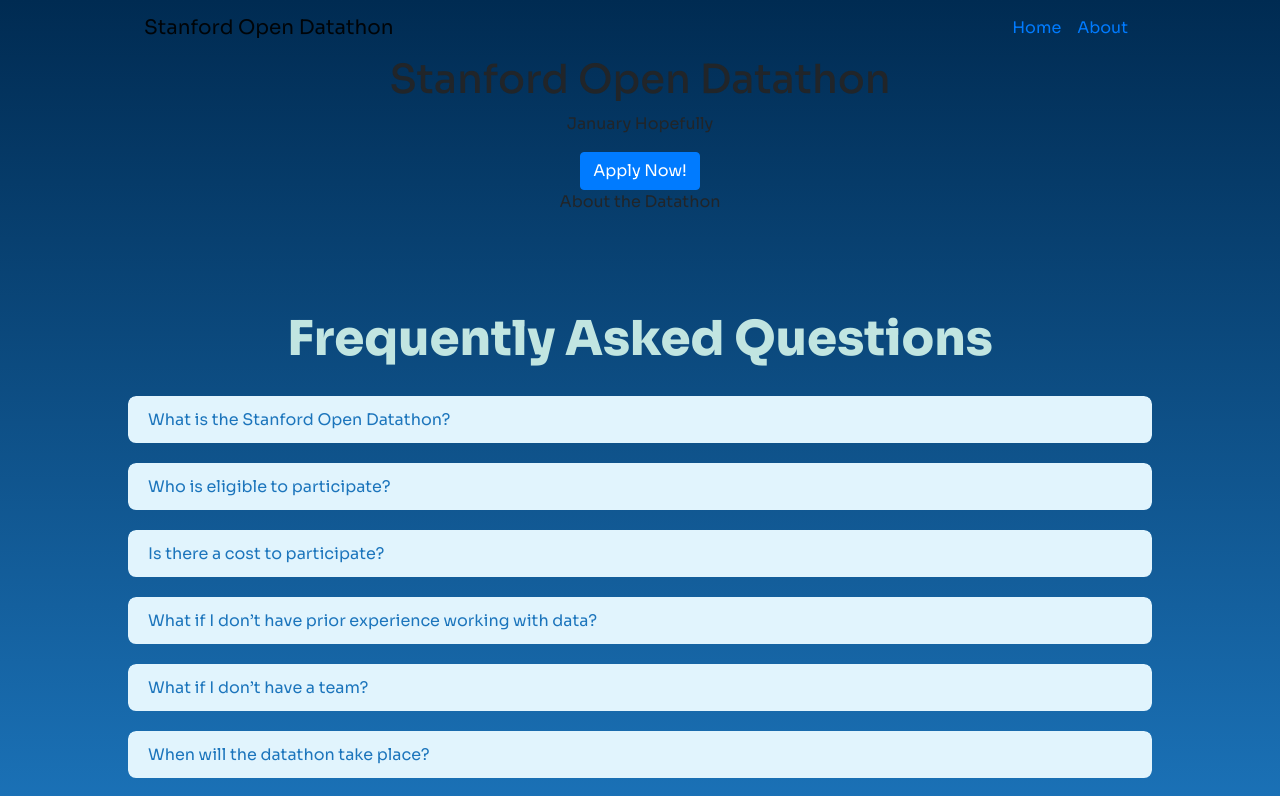
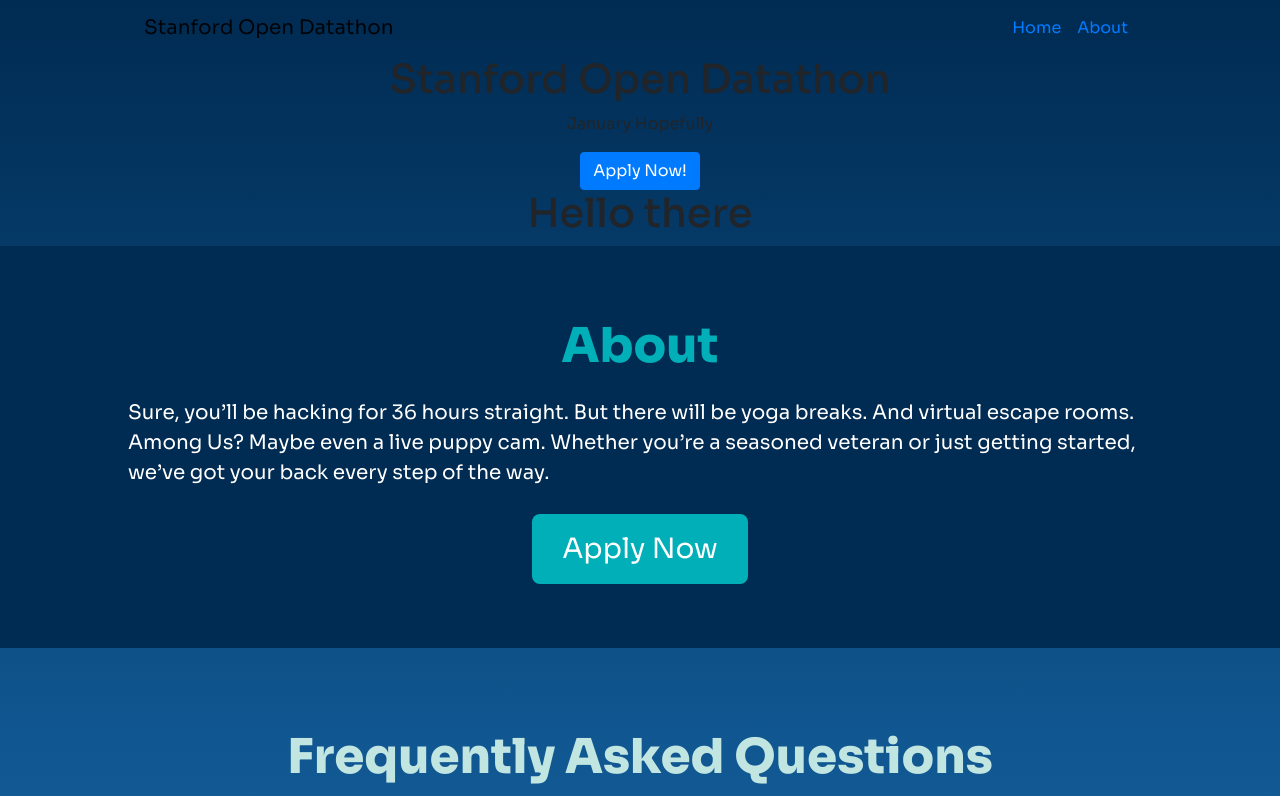
Before and after one commit to StanfordOpenData/stanford-open-datathon, a React (Create React App) app: page / in a window 1280 px wide. Shown: the top 796 px of the page. Built offline with nearby package versions, Linux system fonts and the light colour scheme.

Commit message:
finished basic about

```diff
--- a/package.json
+++ b/package.json
@@ -3,6 +3,8 @@
   "version": "0.1.0",
   "private": true,
   "dependencies": {
+    "@material-ui/core": "^4.11.2",
+    "@material-ui/icons": "^4.11.2",
     "@testing-library/jest-dom": "^4.2.4",
     "@testing-library/react": "^9.5.0",
     "@testing-library/user-event": "^7.2.1",
--- a/src/App.js
+++ b/src/App.js
@@ -1,22 +1,24 @@
-import React from 'react';
-import Navbar from './components/navbar';
-import Home from './components/home';
-import About from './components/about';
-import Tracks from './components/tracks';
-import FAQ from './components/faq';
-import Sponsors from './components/sponsors';
-import Footer from './components/footer';
+import React from "react";
+import Navbar from "./components/navbar";
+import Home from "./components/home";
+import About from "./components/about";
+import Tracks from "./components/tracks";
+import FAQ from "./components/faq";
+import Sponsors from "./components/sponsors";
+import Footer from "./components/footer";
+import DilanAbout from "./components/About/About";
 
 function App() {
   return (
     <div>
-      <Navbar/>
-      <Home/>
-      <About/>
-      <Tracks/>
-      <FAQ/>
-      <Sponsors/>
-      <Footer/>
+      <Navbar />
+      <Home />
+      <DilanAbout />
+      <About />
+      <Tracks />
+      <FAQ />
+      <Sponsors />
+      <Footer />
     </div>
   );
 }
--- /dev/null
+++ b/src/components/About/About.js
@@ -0,0 +1,23 @@
+/* File Description */
+
+/* Local Imports */
+
+/* Third Party Imports */
+import React from "react";
+import { makeStyles } from "@material-ui/core/styles";
+
+const useStyles = makeStyles((theme) => ({
+  main: {
+    border: "2px solid white",
+    backgroundColor: "#002B52",
+  },
+}));
+
+export default function About(props) {
+  const classes = useStyles();
+  return (
+    <div className="section-heading">
+      <h1>Hello there</h1>
+    </div>
+  );
+}
--- a/src/components/about.jsx
+++ b/src/components/about.jsx
@@ -1,13 +1,19 @@
-import React from 'react'
+import React from "react";
+import { about } from "./content.json";
 
 function About() {
+  console.log("this is about: ", about);
   return (
     <div id="about">
       <div id="container">
-        <p>About the Datathon</p>
+        <p class="section-heading about-header">About</p>
+        <p class="about-text">{about[0].content}</p>
+        <button type="button" class="apply-now-btn btn btn-primary">
+          Apply Now
+        </button>
       </div>
     </div>
   );
 }
 
-export default About
+export default About;
--- a/src/components/content.json
+++ b/src/components/content.json
@@ -4,45 +4,31 @@
     {
       "name": "Data Science (Journalism)",
       "description": "Craft an original piece of data journalism suitable for publication in a campus newspaper. Include both written content and charts to tell a story about a topic relevant to higher education.",
-      "reqs": [
-        "Article",
-        "GitHub Repo"
-      ],
-      "examples": [
-        "How much is a Stanford education worth?"
-      ]
+      "reqs": ["Article", "GitHub Repo"],
+      "examples": ["How much is a Stanford education worth?"]
     },
     {
       "name": "Data Science (Modeling)",
       "description": "Develop a statistical model analyzing a subject related to higher education. Describe the findings of your model in a short paper and any insights or recommendations for universities.",
-      "reqs": [
-        "Paper",
-        "GitHub Repo"
-      ],
-      "examples": [
-        "How have universities handled Covid-19 on campus?"
-      ]
+      "reqs": ["Paper", "GitHub Repo"],
+      "examples": ["How have universities handled Covid-19 on campus?"]
     },
     {
       "name": "Build Your Own Open Data Portal",
       "description": "If your campus doesn’t yet have an open data portal, consider building one and starting your own open data organization! Check out Stanford’s portal for inspiration.",
-      "reqs": [
-        "Deployed Minimum Viable Product(MVP)",
-        "GitHub Repo"
-      ],
-      "examples": [
-        "A website capable of hosting university datasets."
-      ]
+      "reqs": ["Deployed Minimum Viable Product(MVP)", "GitHub Repo"],
+      "examples": ["A website capable of hosting university datasets."]
     },
     {
       "name": "Policy and Advocacy",
       "description": "Open data on college campuses relies on identifying and opening up new datasets, as well developing policies to balance transparency with student privacy or university interests. Begin a piece of advocacy towards furthering the goal of open data at your university.",
-      "reqs": [
-        "Policy Proposal"
-      ],
-      "examples": [
-        "An op-ed about a dataset your university should open up."
-      ]
+      "reqs": ["Policy Proposal"],
+      "examples": ["An op-ed about a dataset your university should open up."]
+    }
+  ],
+  "about": [
+    {
+      "content": "Sure, you’ll be hacking for 36 hours straight. But there will be yoga breaks. And virtual escape rooms. Among Us? Maybe even a live puppy cam. Whether you’re a seasoned veteran or just getting started, we’ve got your back every step of the way."
     }
   ],
 
--- a/src/sass/about.scss
+++ b/src/sass/about.scss
@@ -1,7 +1,26 @@
 #about #container {
-  padding: 0 10vw;
+  padding: 5vw 10vw;
   display: flex;
   flex-direction: column;
   justify-content: center;
   align-items: center;
+  background-color: $Navy;
 }
+
+.about-header {
+  color: $Aqua;
+}
+.about-text {
+  color: $White;
+  font-size: 20px;
+}
+.apply-now-btn {
+  background-color: $Aqua;
+  width: 216px;
+  height: 70px;
+  border-radius: 8px;
+  padding: 18px, 41px, 18px, 41px;
+  margin-top: 10px;
+  font-size: 28px;
+  border: none;
+}
```
Also changed, not shown: src/components/About/About.css (added), 1 other file (tests, documents, lock files or other folders).
